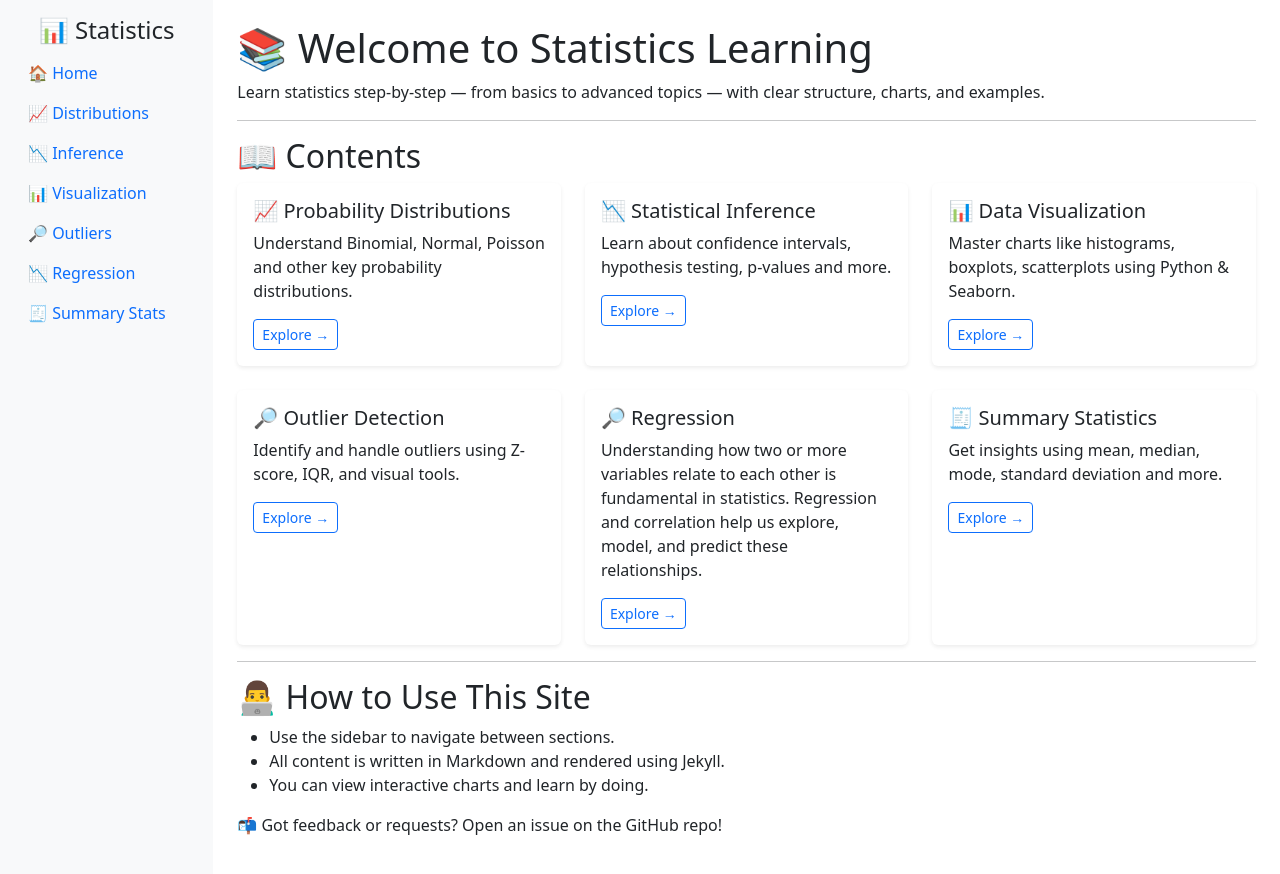
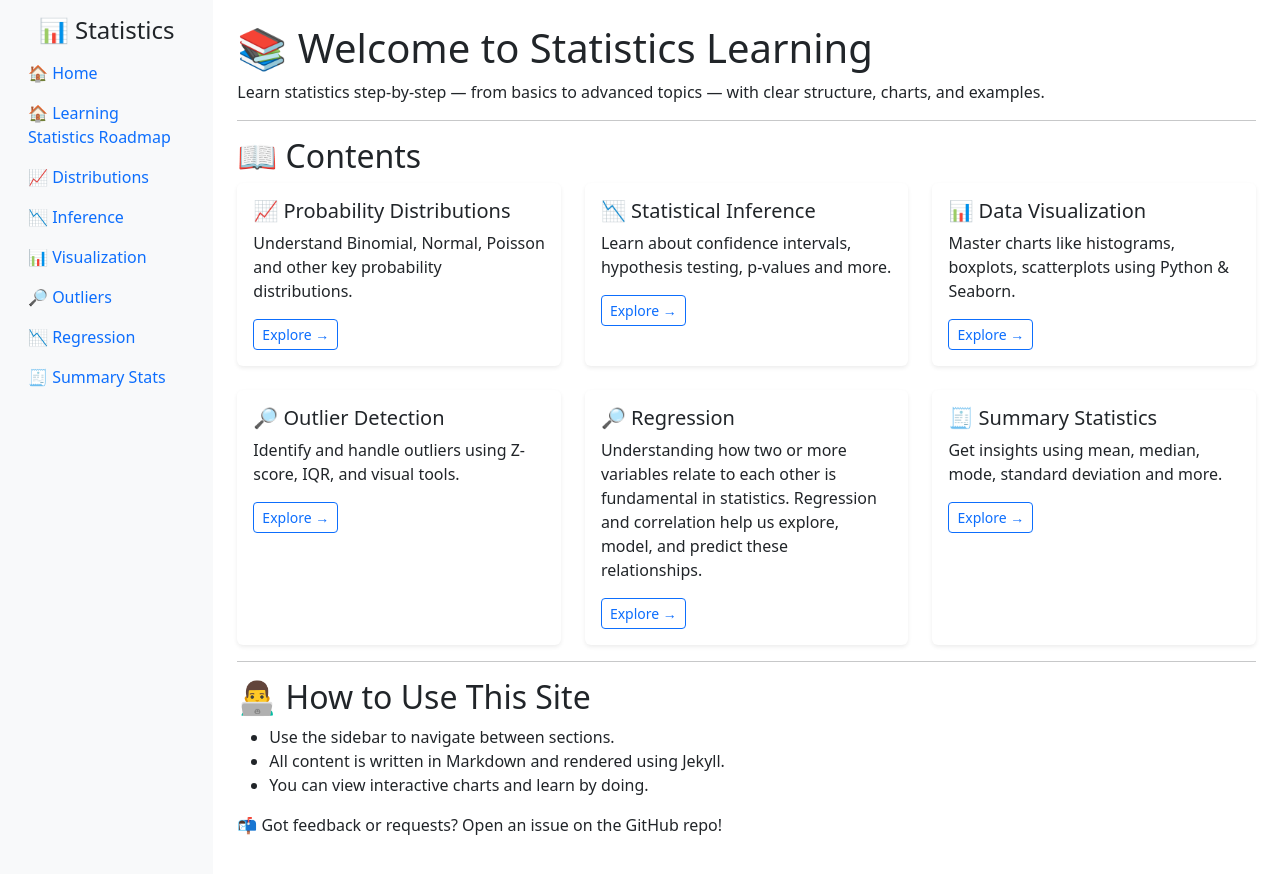
Before and after one commit to buribalkan/Statistics, a Jekyll site: the page built from index.md, in a window 1280 px wide. Shown: the top 874 px of the page. Built offline with Jekyll 4.4.1, drawn with Linux system fonts in a browser that asks for light colours.

Commit message:
Update sidebar.html

```diff
--- a/_includes/sidebar.html
+++ b/_includes/sidebar.html
@@ -2,6 +2,7 @@
   <h4 class="text-center">📊 Statistics</h4>
   <ul class="nav flex-column">
     <li class="nav-item"><a class="nav-link" href="{{ site.baseurl }}/">🏠 Home</a></li>
+    <li class="nav-item"><a class="nav-link" href="{{ site.baseurl }}/Learning_Statistics_Roadmap">🏠 Learning Statistics Roadmap</a></li>
     <li class="nav-item"><a class="nav-link" href="{{ site.baseurl }}/distributions">📈 Distributions</a></li>
     <li class="nav-item"><a class="nav-link" href="{{ site.baseurl }}/inference">📉 Inference</a></li>
     <li class="nav-item"><a class="nav-link" href="{{ site.baseurl }}/visualization">📊 Visualization</a></li>
```
